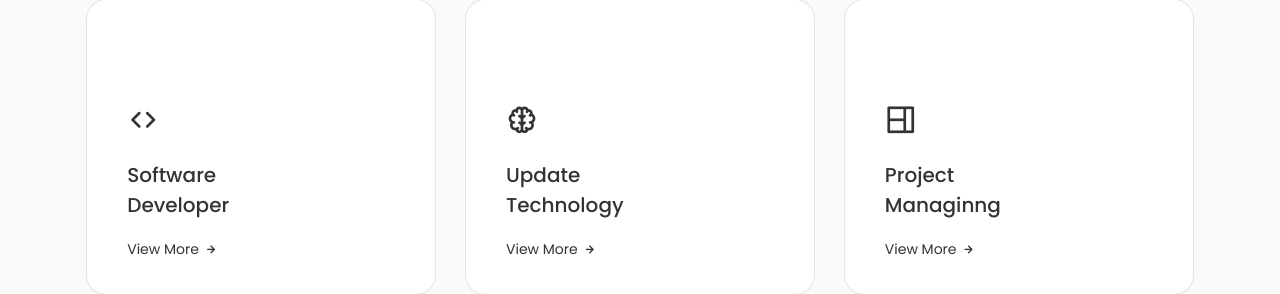
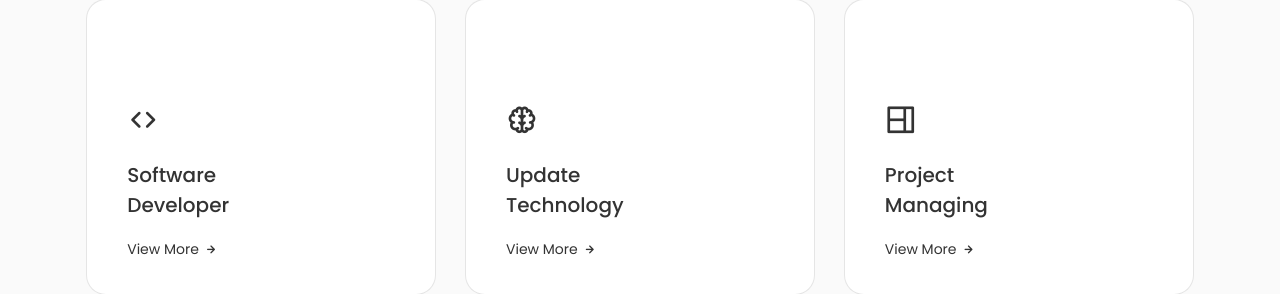
Before and after one commit to damar-glh/me, a React (Create React App) app: page / in a window 1280 px wide. Shown: the part 2249-2543 px from the top of the page. Built offline with nearby package versions, Linux system fonts and the light colour scheme.

Commit message:
update: fix-learning-page

```diff
--- a/src/components/learning/Learning.jsx
+++ b/src/components/learning/Learning.jsx
@@ -44,7 +44,7 @@ const Learning = () => {
             <div className="learning__content">
                 <div>
                     <i className="uil uil-web-grid learning__icon"></i>
-                    <h3 className="learning__title">Project <br /> Managinng</h3>
+                    <h3 className="learning__title">Project <br /> Managing</h3>
                 </div>
                 <span className="learning__button" onClick={() => toggleTab(2)}>View More <i className="uil uil-arrow-right learning__button-icon"></i></span>
                 <div className={toggleState === 2 ? "learning__modal active-modal" : "learning__modal"}>
```
